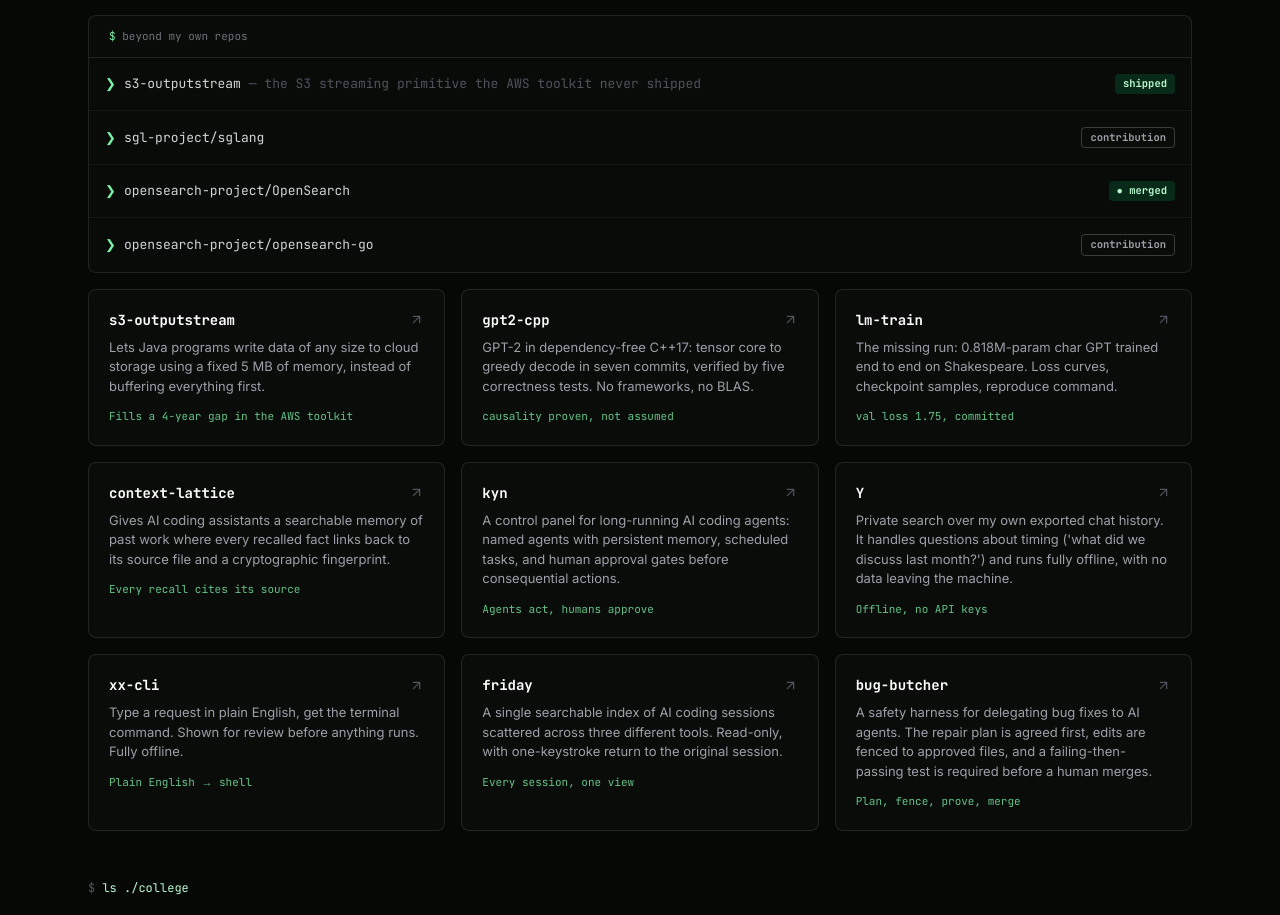
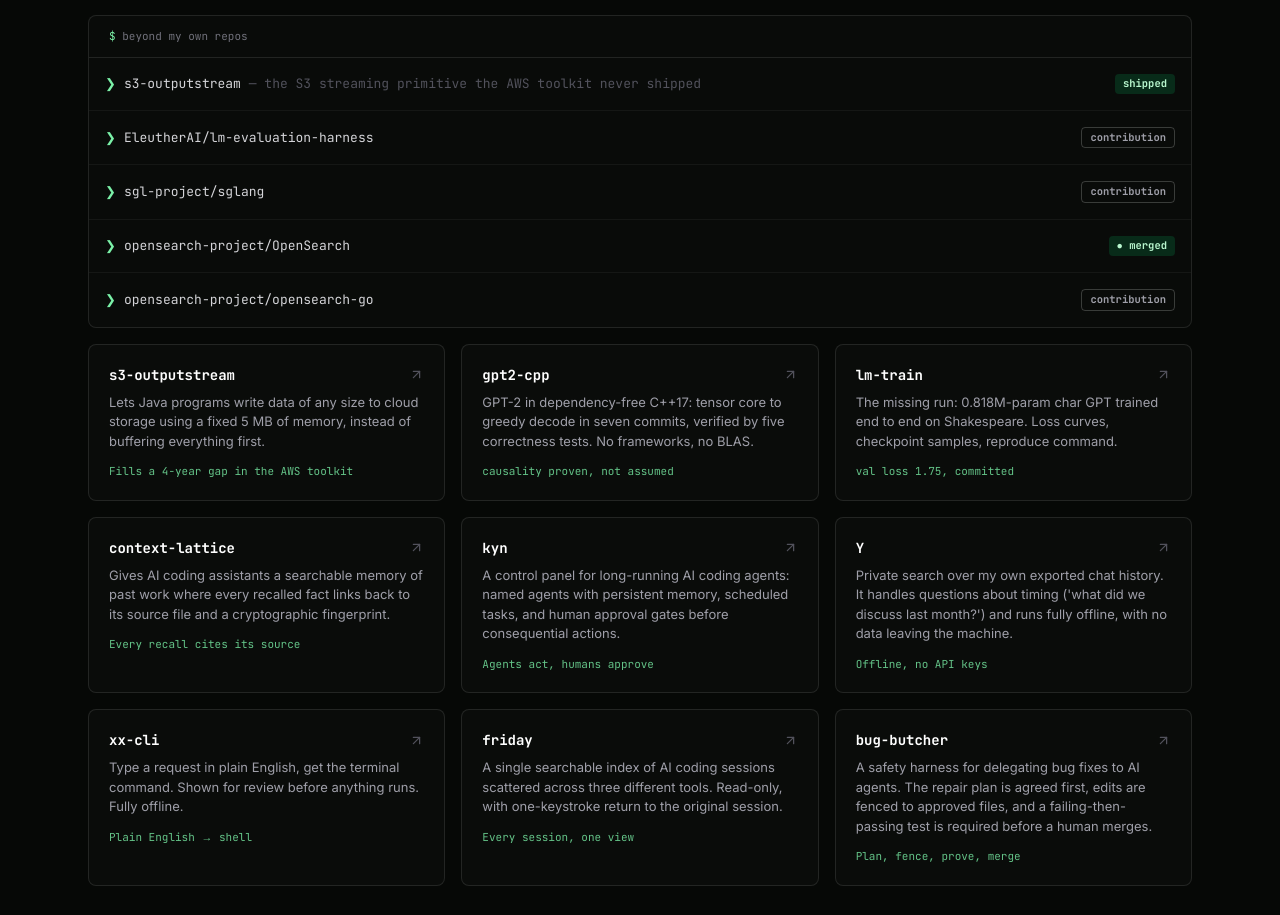
Before and after one commit to Arin016/Arin016.github.io, a Next.js app: page /projects in a window 1280 px wide. Shown: the part 2940-3855 px from the top of the page. Built offline with nearby package versions, Linux system fonts and the light colour scheme.

Commit message:
feat: surface lm-eval CoQA PR in upstream band

```diff
--- a/src/data/content.ts
+++ b/src/data/content.ts
@@ -147,6 +147,13 @@ export type UpstreamPR = {
 };
 
 export const UPSTREAM: UpstreamPR[] = [
+  {
+    repo: "EleutherAI/lm-evaluation-harness",
+    num: "#4104",
+    title: "Evaluate every CoQA turn; keep legacy last-turn variant",
+    state: "open",
+    url: "https://github.com/EleutherAI/lm-evaluation-harness/pull/4104",
+  },
   {
     repo: "sgl-project/sglang",
     num: "#38045",
--- a/src/lib/ask.ts
+++ b/src/lib/ask.ts
@@ -76,7 +76,7 @@ const KB: Entry[] = [
   {
     label: "Open source",
     keys: ["oss", "open source", "github", "contribution", "upstream", "opensearch", "s3-outputstream"],
-    text: "9 tools plus upstream pull requests (OpenSearch merged, SGLang open). Code lives at github.com/Arin016.",
+    text: "9 tools plus upstream pull requests across OpenSearch, SGLang, and lm-eval. Code lives at github.com/Arin016.",
     src: "/projects",
   },
   {
```
